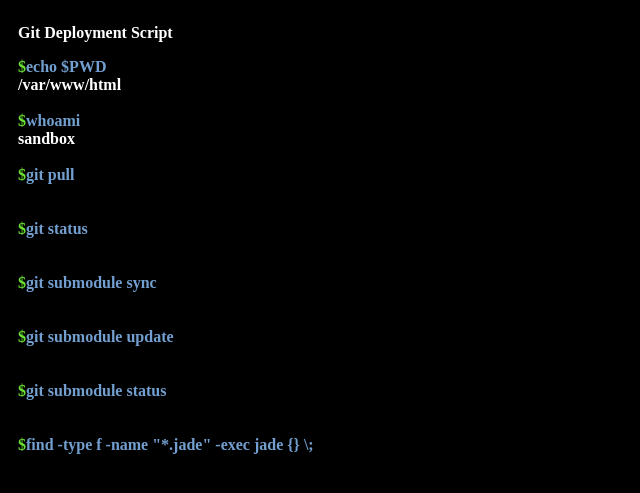
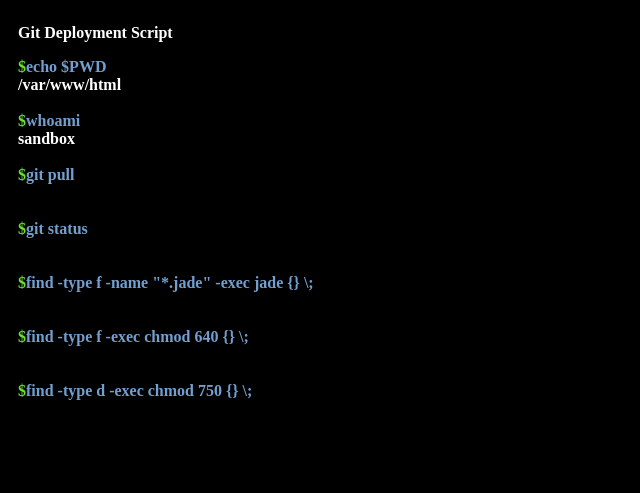
Before and after one commit to Testbirds-HU/TB, a PHP site: page /deploy.php in a window 1280 px wide. Shown: the top 493 px of the page, without its empty margins (0-640 px from the left). Run offline with PHP 8.4, Linux system fonts and the light colour scheme.

Commit message:
Néhány változtatás

```diff
--- a/deploy.php
+++ b/deploy.php
@@ -12,10 +12,9 @@
         'whoami',
         'git pull',
         'git status',
-        'git submodule sync',
-        'git submodule update',
-        'git submodule status',
 	'find -type f -name "*.jade" -exec jade {} \;',
+	'find -type f -exec chmod 640 {} \;',
+	'find -type d -exec chmod 750 {} \;',
     );
 
     // exec commands
```
